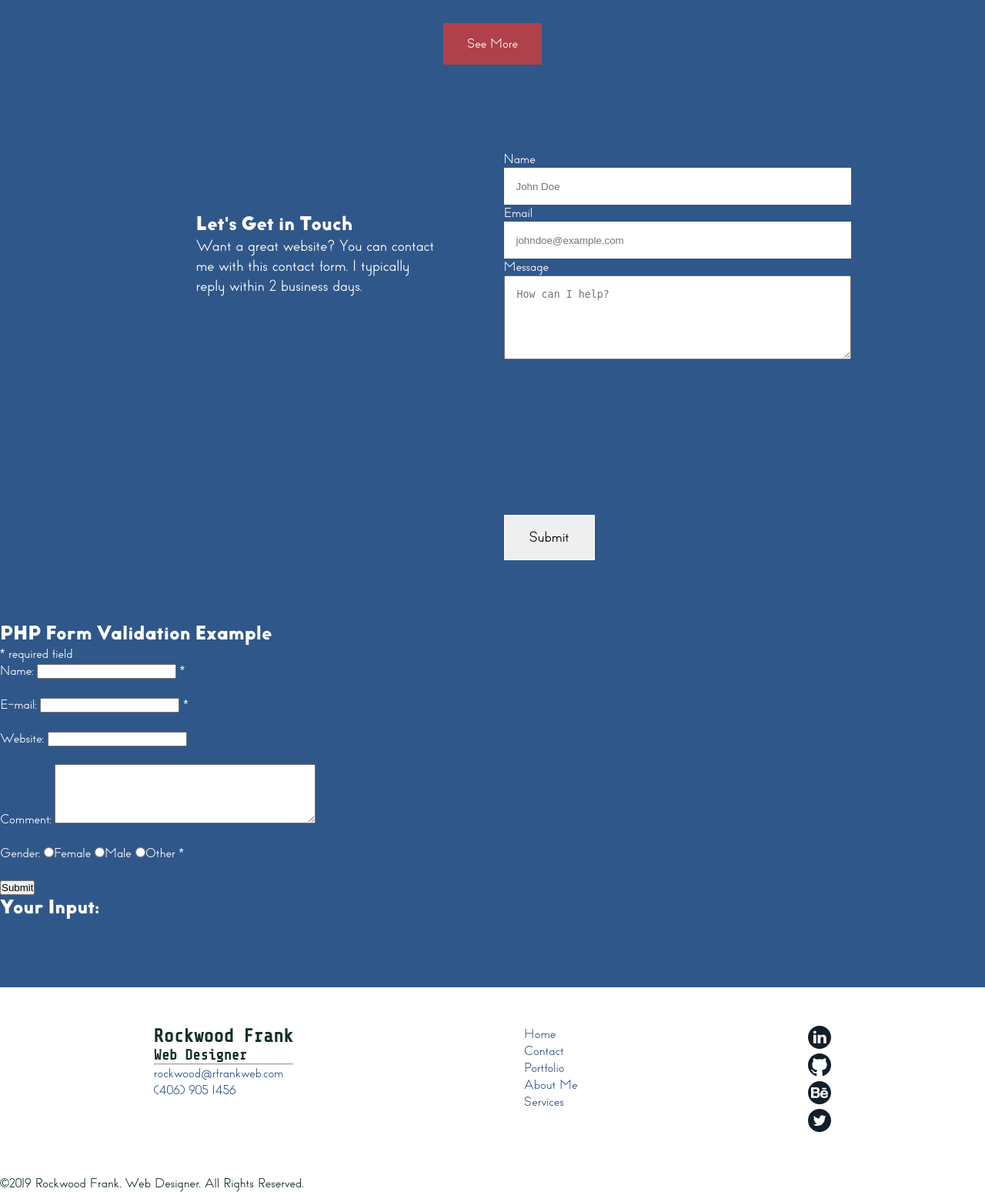
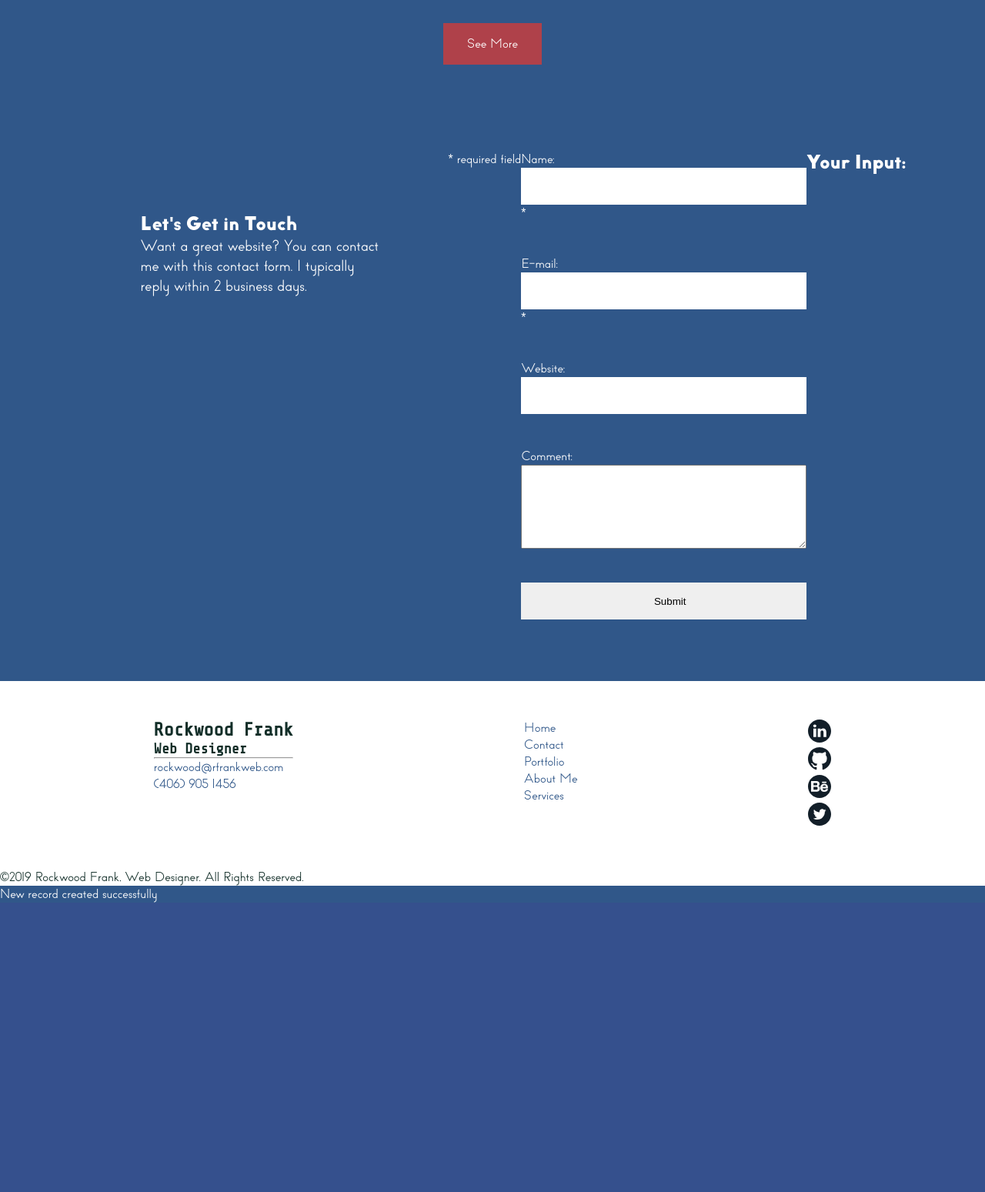
Before and after one commit to rfrank6023/rockwoods-portfolio, a PHP site: page / in a window 1280 px wide. Shown: the part 3203-4752 px from the top of the page at 77% size. After the commit the page ends 4376 px from the top, so only its background shows below. Run offline with PHP 8.4, Linux system fonts and the light colour scheme; some libraries are stand-ins or nearby versions.

Commit message:
Move new form into place, see how it works(Still testing, git for file transfer)

```diff
--- a/index.php
+++ b/index.php
@@ -241,80 +241,10 @@
 						typically reply within 2 business days.
 					</p>
 				</div>
-				<form
-					class="form"
-					method="POST"
-					data-url="document.URL"
-					action="
-<?php
-$servername = "localhost";
-$username = "kgzrwvux_root";
-$password = "frank2752!";
-$dbname = "kgzrwvux_user_responses";
-
-// Create connection
-$conn = new mysqli($servername, $username, $password, $dbname);
-// Check connection
-if ($conn->connect_error) {
-    die("Connection failed: " . $conn->connect_error);
-}
-
-$sql = "INSERT INTO user_responses
-VALUES ('Rockywood!', 'Woo!', 'john@example.com')";
-
-if ($conn->query($sql) === TRUE) {
-    echo "New record created successfully";
-} else {
-    echo "Error: " . $sql . "<br>" . $conn->error;
-}
-
-$conn->close();
-?>
-"
-				>
-					Name
-					<input
-						type="text"
-						name="name"
-						placeholder="John Doe"
-						data-aos="fade-left"
-						required
-					/>
-					Email
-					<input
-						data-aos="fade-left"
-						type="email"
-						name="email"
-						placeholder="johndoe@example.com"
-						required
-					/>
-					Message
-					<textarea
-						data-aos="fade-left"
-						rows="5"
-						cols="50"
-						name="message"
-						id="message"
-						placeholder="How can I help?"
-						required
-					></textarea>
-					<div
-						class="g-recaptcha"
-						data-sitekey="6Lfw_scUAAAAAG0qJ4I_M981SNyu-K-BBshk4jSb"
-						required
-					></div>
-					<br />
-					<input type="submit" id="submit-button" />
-					<div style="display:none" class="thankyou_message">
-						<p>
-							<em>Thanks</em> for contacting me! </p>
-					</div>
-				</form>
-			</section>
 <?php
 // define variables and set to empty values
-$nameErr = $emailErr = $genderErr = $websiteErr = "";
-$name = $email = $gender = $comment = $website = "";
+$nameErr = $emailErr = $websiteErr = "";
+$name = $email = $comment = $website = "";
 
 if ($_SERVER["REQUEST_METHOD"] == "POST") {
   if (empty($_POST["name"])) {
@@ -353,11 +283,6 @@ if ($_SERVER["REQUEST_METHOD"] == "POST") {
     $comment = test_input($_POST["comment"]);
   }
 
-  if (empty($_POST["gender"])) {
-    $genderErr = "Gender is required";
-  } else {
-    $gender = test_input($_POST["gender"]);
-  }
 }
 
 function test_input($data) {
@@ -368,7 +293,6 @@ function test_input($data) {
 }
 ?>
 
-<h2>PHP Form Validation Example</h2>
 <p><span class="error">* required field</span></p>
 <form method="post" action="<?php echo htmlspecialchars($_SERVER["PHP_SELF"]);?>">
   Name: <input type="text" name="name" value="<?php echo $name;?>">
@@ -381,12 +305,6 @@ function test_input($data) {
   <span class="error"><?php echo $websiteErr;?></span>
   <br><br>
   Comment: <textarea name="comment" rows="5" cols="40"><?php echo $comment;?></textarea>
-  <br><br>
-  Gender:
-  <input type="radio" name="gender" <?php if (isset($gender) && $gender=="female") echo "checked";?> value="female">Female
-  <input type="radio" name="gender" <?php if (isset($gender) && $gender=="male") echo "checked";?> value="male">Male
-  <input type="radio" name="gender" <?php if (isset($gender) && $gender=="other") echo "checked";?> value="other">Other
-  <span class="error">* <?php echo $genderErr;?></span>
   <br><br>
   <input type="submit" name="submit" value="Submit">
 </form>
@@ -401,8 +319,8 @@ echo $website;
 echo "<br>";
 echo $comment;
 echo "<br>";
-echo $gender;
 ?>
+			</section>
 		</main>
 		<footer>
 			<div id="footer-main">
@@ -445,3 +363,27 @@ echo $gender;
 		</script>
 	</body>
 </html>
+<?php
+$servername = "localhost";
+$username = "kgzrwvux_root";
+$password = "frank2752!";
+$dbname = "kgzrwvux_user_responses";
+
+// Create connection
+$conn = new mysqli($servername, $username, $password, $dbname);
+// Check connection
+if ($conn->connect_error) {
+    die("Connection failed: " . $conn->connect_error);
+}
+
+$sql = "INSERT INTO user_responses
+VALUES ('Rockywood!', 'Woo!', 'john@example.com')";
+
+if ($conn->query($sql) === TRUE) {
+    echo "New record created successfully";
+} else {
+    echo "Error: " . $sql . "<br>" . $conn->error;
+}
+
+$conn->close();
+?>
```
